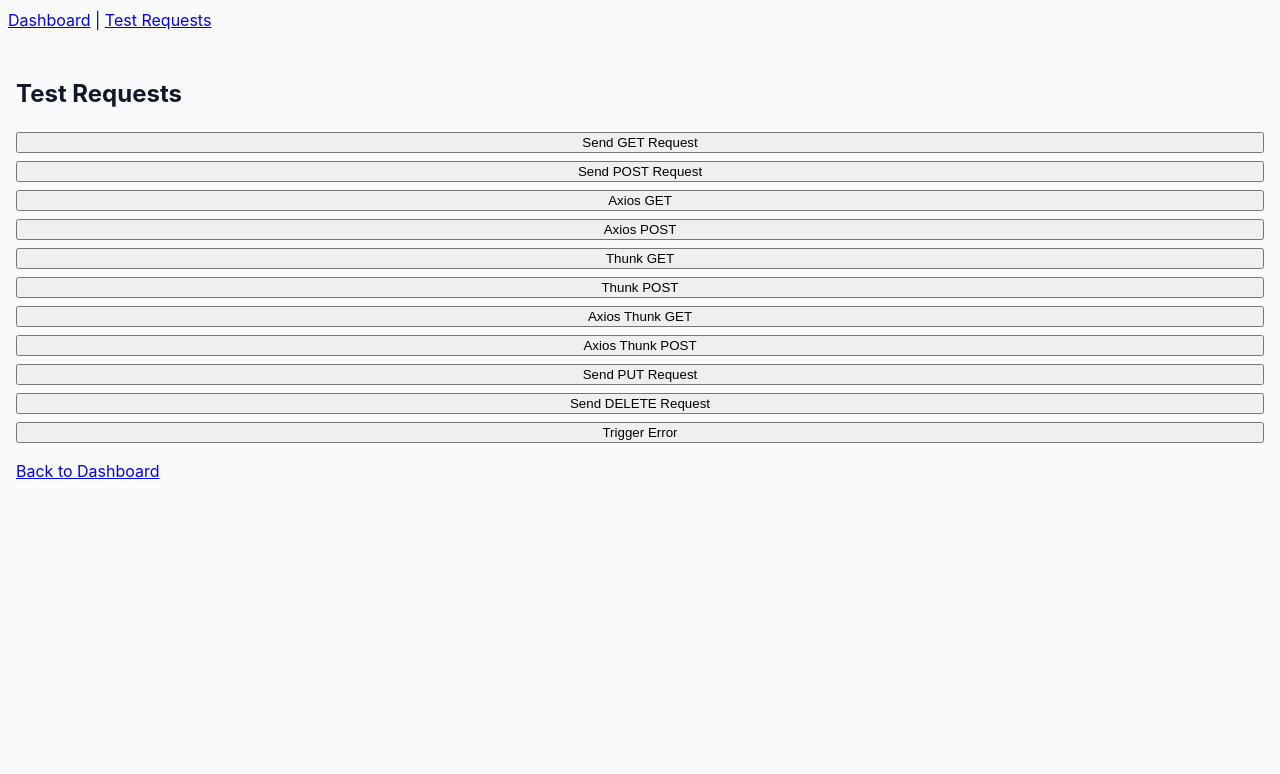
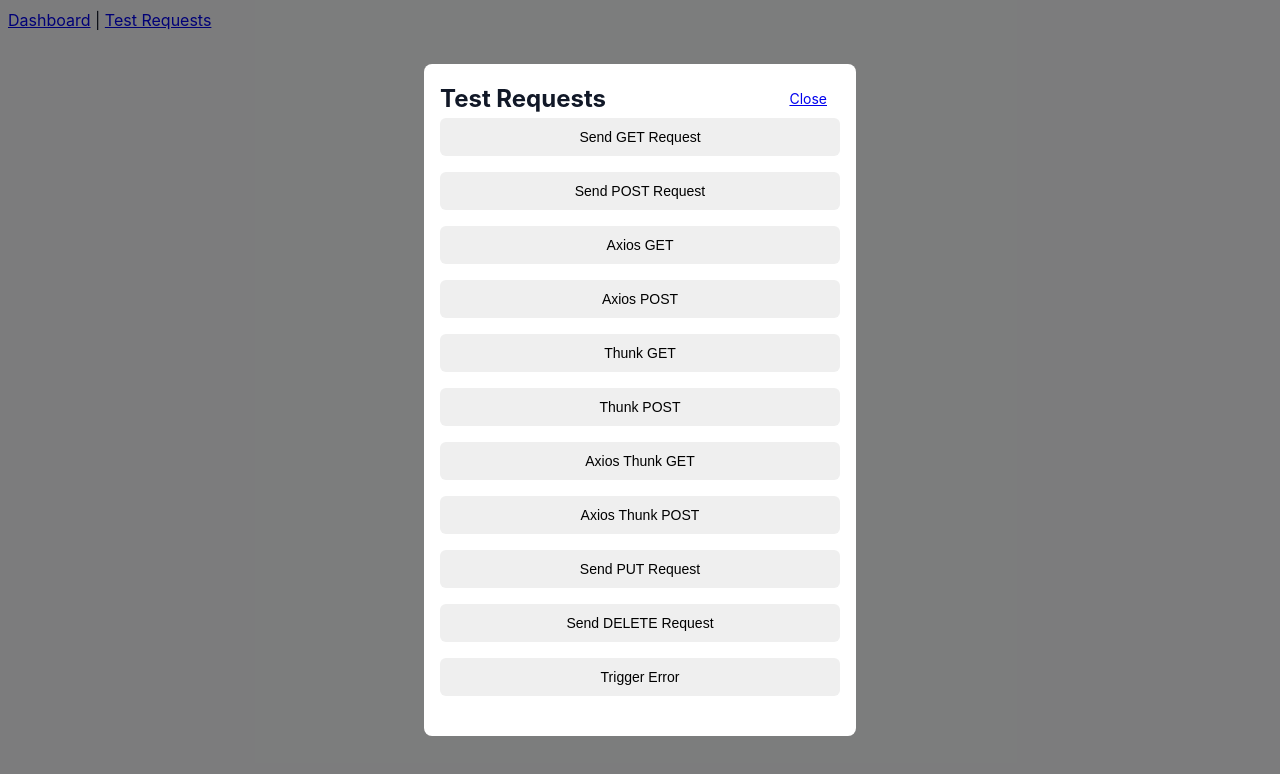
Before and after one commit to smherdgn/react-in-app-monitor, a React (Vite) app: page /test in a window 1280 px wide. Shown: the top 774 px of the page. Built offline with nearby package versions, Linux system fonts and the light colour scheme.

Commit message:
Display test requests page in modal

```diff
--- a/components/MonitoringDashboard.css
+++ b/components/MonitoringDashboard.css
@@ -203,3 +203,37 @@ html.dark .icon-custom-event {
 html.dark .icon-default {
   color: var(--text-secondary-dark);
 }
+
+/* Test Requests modal styles */
+.test-requests-overlay {
+  position: fixed;
+  top: 0;
+  left: 0;
+  width: 100%;
+  height: 100%;
+  background: rgba(0, 0, 0, 0.5);
+  display: flex;
+  align-items: center;
+  justify-content: center;
+  z-index: 1000;
+}
+
+.test-requests-container {
+  background-color: var(--surface-elevated-light);
+  color: var(--text-primary-light);
+  padding: 1rem;
+  border-radius: 0.5rem;
+  width: 90%;
+  max-width: 400px;
+  max-height: 90vh;
+  overflow-y: auto;
+}
+html.dark .test-requests-container {
+  background-color: var(--surface-elevated-dark);
+  color: var(--text-primary-dark);
+}
+
+.test-request-btn {
+  width: 100%;
+  margin-bottom: 0.5rem;
+}
--- a/components/TestRequestPanel.tsx
+++ b/components/TestRequestPanel.tsx
@@ -58,17 +58,17 @@ const TestRequestPanel: React.FC = () => {
 
   return (
     <div style={{ display: 'flex', flexDirection: 'column', gap: '0.5rem', marginBottom: '1rem' }}>
-      <button onClick={() => sendRequest('GET')}>Send GET Request</button>
-      <button onClick={() => sendRequest('POST')}>Send POST Request</button>
-      <button onClick={() => sendAxiosRequest('GET')}>Axios GET</button>
-      <button onClick={() => sendAxiosRequest('POST')}>Axios POST</button>
-      <button onClick={() => sendThunkRequest('GET')}>Thunk GET</button>
-      <button onClick={() => sendThunkRequest('POST')}>Thunk POST</button>
-      <button onClick={() => sendAxiosThunkRequest('GET')}>Axios Thunk GET</button>
-      <button onClick={() => sendAxiosThunkRequest('POST')}>Axios Thunk POST</button>
-      <button onClick={() => sendRequest('PUT')}>Send PUT Request</button>
-      <button onClick={() => sendRequest('DELETE')}>Send DELETE Request</button>
-      <button onClick={triggerError}>Trigger Error</button>
+      <button className="btn test-request-btn" onClick={() => sendRequest('GET')}>Send GET Request</button>
+      <button className="btn test-request-btn" onClick={() => sendRequest('POST')}>Send POST Request</button>
+      <button className="btn test-request-btn" onClick={() => sendAxiosRequest('GET')}>Axios GET</button>
+      <button className="btn test-request-btn" onClick={() => sendAxiosRequest('POST')}>Axios POST</button>
+      <button className="btn test-request-btn" onClick={() => sendThunkRequest('GET')}>Thunk GET</button>
+      <button className="btn test-request-btn" onClick={() => sendThunkRequest('POST')}>Thunk POST</button>
+      <button className="btn test-request-btn" onClick={() => sendAxiosThunkRequest('GET')}>Axios Thunk GET</button>
+      <button className="btn test-request-btn" onClick={() => sendAxiosThunkRequest('POST')}>Axios Thunk POST</button>
+      <button className="btn test-request-btn" onClick={() => sendRequest('PUT')}>Send PUT Request</button>
+      <button className="btn test-request-btn" onClick={() => sendRequest('DELETE')}>Send DELETE Request</button>
+      <button className="btn test-request-btn" onClick={triggerError}>Trigger Error</button>
     </div>
   );
 };
--- a/components/TestRequestsPage.tsx
+++ b/components/TestRequestsPage.tsx
@@ -4,10 +4,14 @@ import { Link } from 'react-router-dom';
 
 const TestRequestsPage: React.FC = () => {
   return (
-    <div style={{ padding: '1rem' }}>
-      <h2>Test Requests</h2>
-      <TestRequestPanel />
-      <Link to="/">Back to Dashboard</Link>
+    <div className="test-requests-overlay">
+      <div className="test-requests-container">
+        <div style={{ display: 'flex', justifyContent: 'space-between', alignItems: 'center' }}>
+          <h2 style={{ margin: 0 }}>Test Requests</h2>
+          <Link to="/" className="btn">Close</Link>
+        </div>
+        <TestRequestPanel />
+      </div>
     </div>
   );
 };
```
